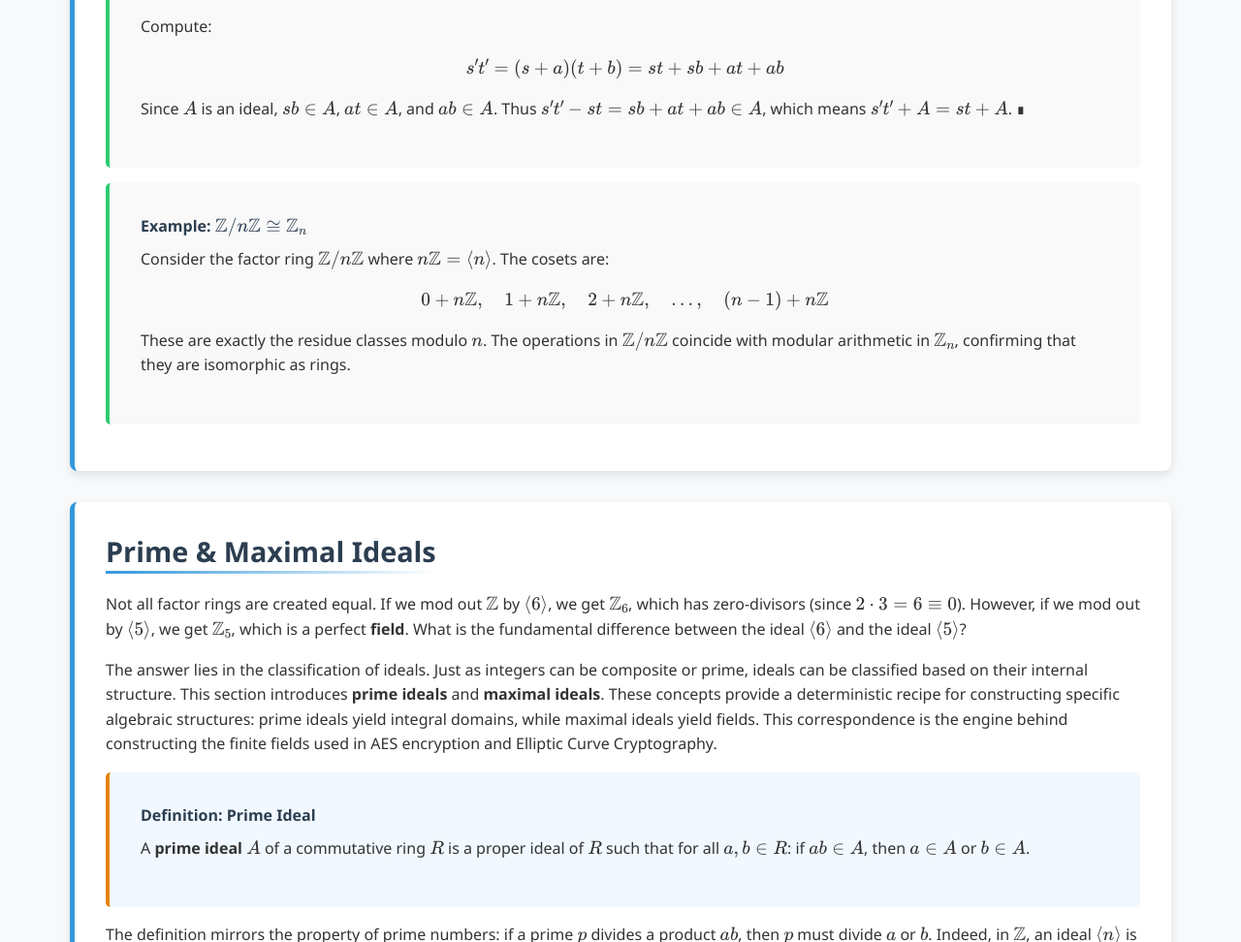
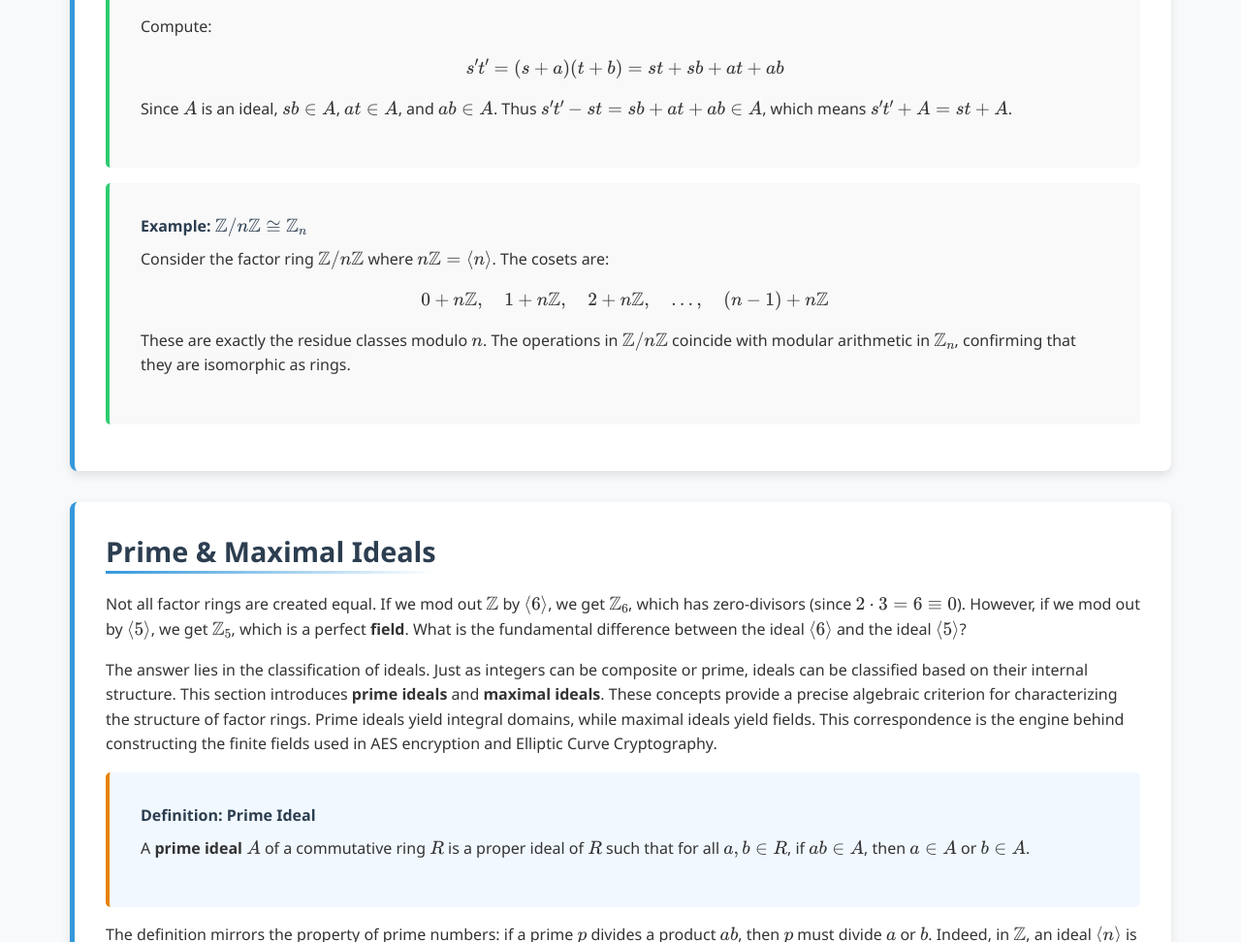
Before and after one commit to Yusukey01/yusukey01.github.io, a Jekyll site: the page built from Mathematics/Linear_algebra/ideals.html, in a window 1280 px wide and 1400 px high, scrolled down 3382 px. Shown: the part 159-1131 px from the top of the window at 97% size. Built offline with Jekyll 4.4.1, drawn with Linux system fonts in a browser that asks for light colours; some of the changed text lies outside the part shown.

Commit message:
start Section I -Part20

```diff
--- a/Mathematics/Linear_algebra/ideals.html
+++ b/Mathematics/Linear_algebra/ideals.html
@@ -279,7 +279,7 @@ noindex: true
                         s't' = (s + a)(t + b) = st + sb + at + ab
                         \]
                         Since \(A\) is an ideal, \(sb \in A\), \(at \in A\), and \(ab \in A\). Thus \(s't' - st = sb + at + ab \in A\),
-                        which means \(s't' + A = st + A\). ∎
+                        which means \(s't' + A = st + A\).
                     </p>
                 </div>
 
@@ -311,16 +311,16 @@ noindex: true
                 <p>
                     The answer lies in the classification of ideals. Just as integers can be composite or prime, ideals can
                     be classified based on their internal structure. This section introduces <strong>prime ideals</strong> and
-                    <strong>maximal ideals</strong>. These concepts provide a deterministic recipe for constructing specific algebraic structures:
-                    prime ideals yield integral domains, while maximal ideals yield fields. This correspondence is the engine behind
-                    constructing the finite fields used in AES encryption and Elliptic Curve Cryptography.
+                    <strong>maximal ideals</strong>. These concepts provide a precise algebraic criterion for characterizing
+                    the structure of factor rings. Prime ideals yield integral domains, while maximal ideals yield fields. This
+                    correspondence is the engine behind constructing the finite fields used in AES encryption and Elliptic Curve Cryptography.
                 </p>
 
                 <div class="theorem">
                     <span class="theorem-title">Definition: Prime Ideal</span>
                     <p>
                         A <strong>prime ideal</strong> \(A\) of a commutative ring \(R\) is a proper ideal of \(R\) such that
-                        for all \(a, b \in R\): if \(ab \in A\), then \(a \in A\) or \(b \in A\).
+                        for all \(a, b \in R\), if \(ab \in A\), then \(a \in A\) or \(b \in A\).
                     </p>
                 </div>
 
@@ -544,7 +544,7 @@ noindex: true
                         meaning \(r + \text{Ker } \phi = s + \text{Ker } \phi\).
                     </p>
                     <p>
-                        <strong>Onto:</strong> By definition, \(\psi\) maps onto \(\phi(R)\). ∎
+                        <strong>Onto:</strong> By definition, \(\psi\) maps onto \(\phi(R)\).
                     </p>
                 </div>
 
```
Also changed, not shown: other parts of Mathematics/Linear_algebra/ideals.html (+1 -1 lines).
